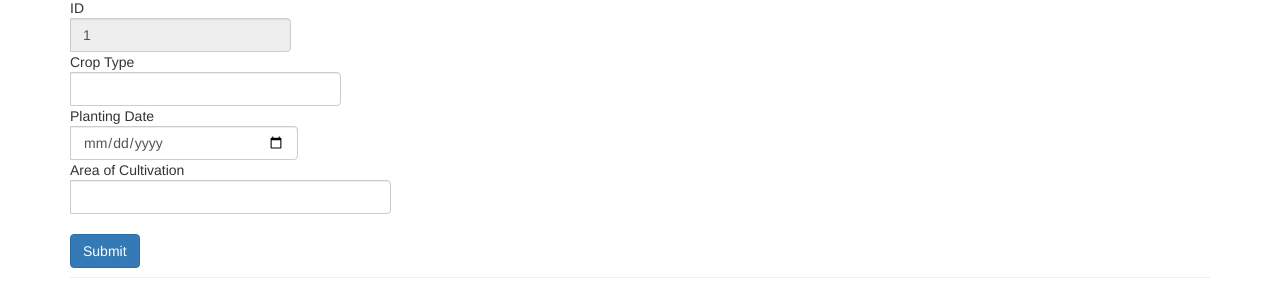
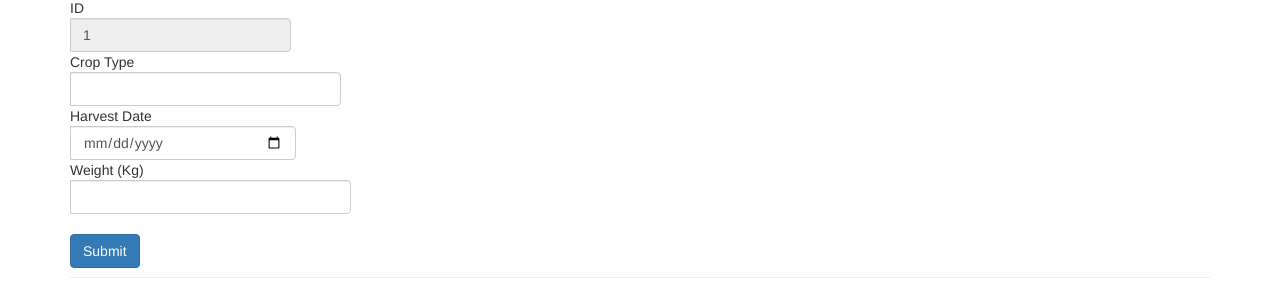
Before and after one commit to AndresHernandez15/DS-AgriculltureCompany, a Flask app: page /harvest/1 in a window 1280 px wide. Shown: the part 214-517 px from the top of the page. Run offline with Flask 3, Linux system fonts and the light colour scheme; some libraries are stand-ins or nearby versions.

Commit message:
Update harvest.html

```diff
--- a/templates/harvest.html
+++ b/templates/harvest.html
@@ -21,13 +21,13 @@
         </div>
 
         <div class="input-group mb-3">
-            <span class="input-group-text" id="inputGroup_date">Planting Date</span>
+            <span class="input-group-text" id="inputGroup_date">Harvest Date</span>
             <input type="date" class="form-control" name="date" aria-label="Sizing example input"
                    aria-describedby="inputGroup_date">
         </div>
 
         <div class="input-group mb-3">
-            <span class="input-group-text" id="inputGroup_weight">Area of Cultivation</span>
+            <span class="input-group-text" id="inputGroup_weight">Weight (Kg)</span>
             <input type="number" class="form-control" name="weight" aria-label="Sizing example input"
                    aria-describedby="inputGroup_area" step="0.1">
         </div>
```
